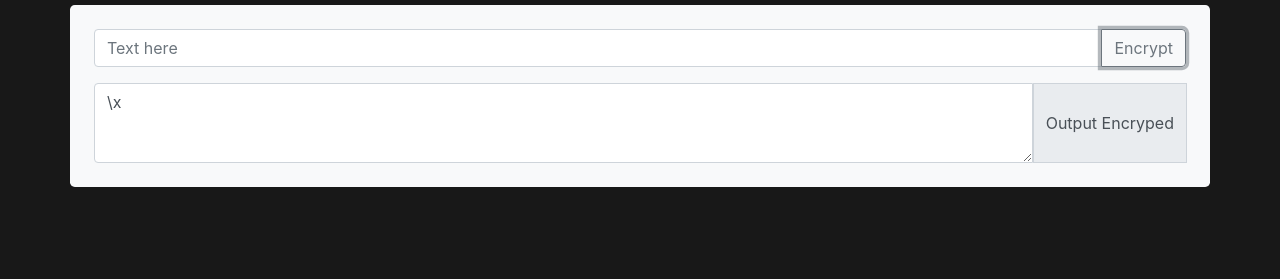
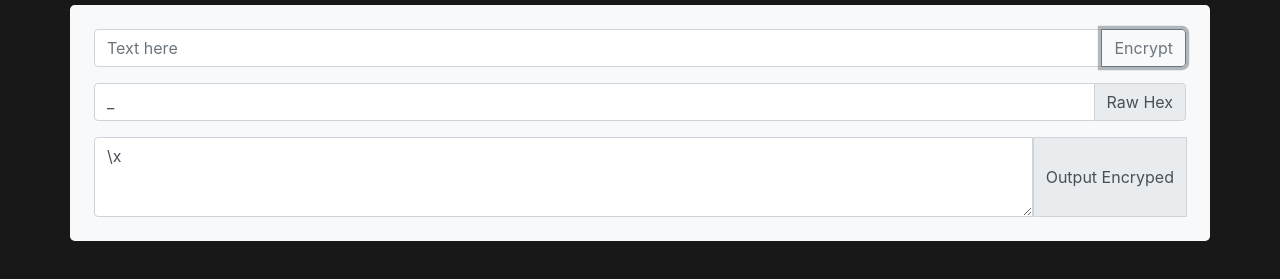
Before and after one commit to GoruAkiba/goruakiba.github.io, a plain HTML site: page Crypt_Hex/index.html in a window 1280 px wide. Both pictures are taken after a click on the button "Encrypt". Shown: the part 51-330 px from the top of the page. Drawn offline with nearby package versions, Linux system fonts and the light colour scheme.

Commit message:
Update index.html

```diff
--- a/Crypt_Hex/index.html
+++ b/Crypt_Hex/index.html
@@ -55,6 +55,12 @@
 								<button class="btn btn-outline-secondary" type="button" id="button-addon2" onclick="crypt()">Encrypt</button>
 							</div>
 						</div>
+						<div class="input-group mb-3">
+							<input type="text" class="form-control" placeholder="" aria-label="Normal text here" aria-describedby="button-addon2" id="raw">
+							<div class="input-group-append">
+								<span class="input-group-text">Raw Hex</span>
+							</div>
+						</div>
 						<div class="input-group">
 							<textarea class="form-control" aria-label="With textarea" id="output" style="min-height:80px;min-width:200px"></textarea>
 							<div class="input-group-prepend">
@@ -75,7 +81,9 @@
        }
 			function crypt(a){
 					var a = document.getElementById("input").value
-					document.getElementById("output").value = tHex(a);
+					var hexEnc = tHex(a);
+					document.getElementById("raw").value = "_"+hexEnc.replace(/\\x/g,"");
+					document.getElementById("output").value = hexEnc;
 			}
 		</script>
 </html>
```
